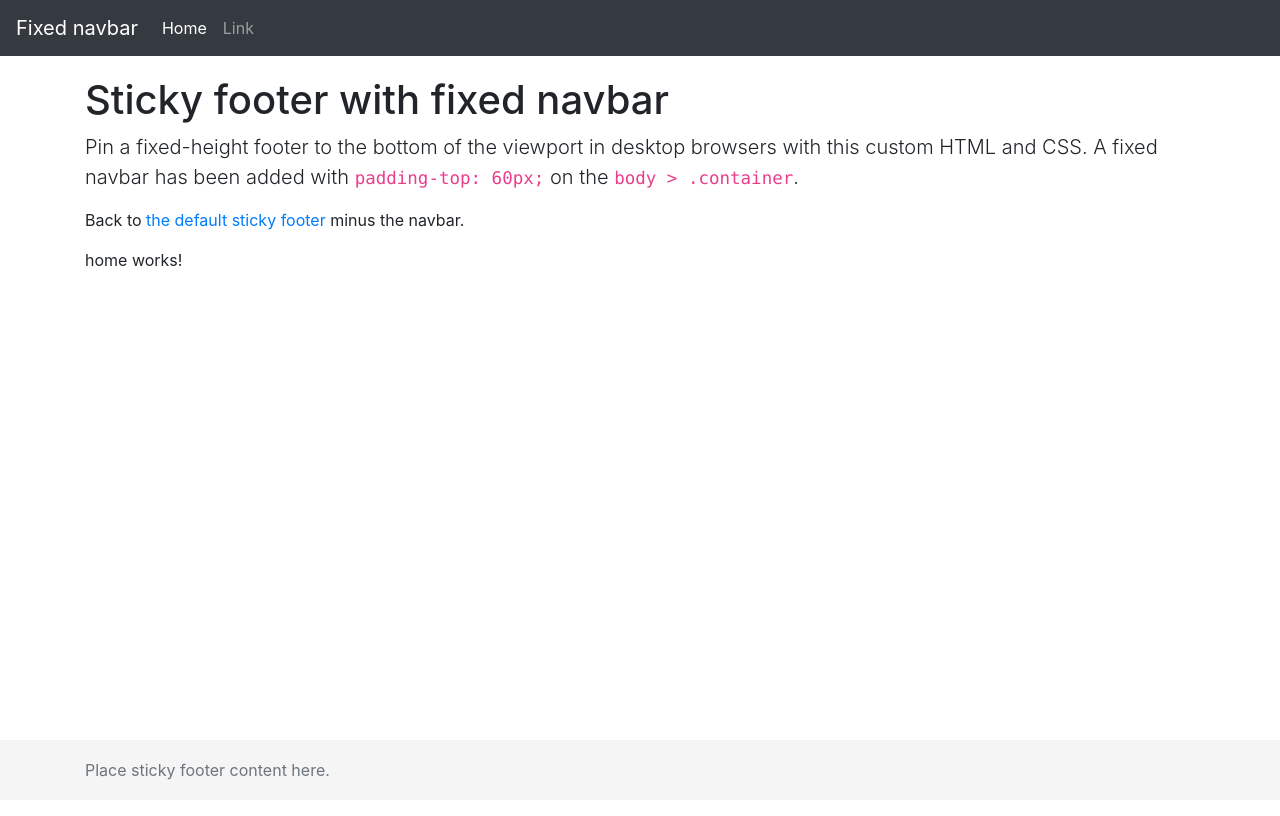
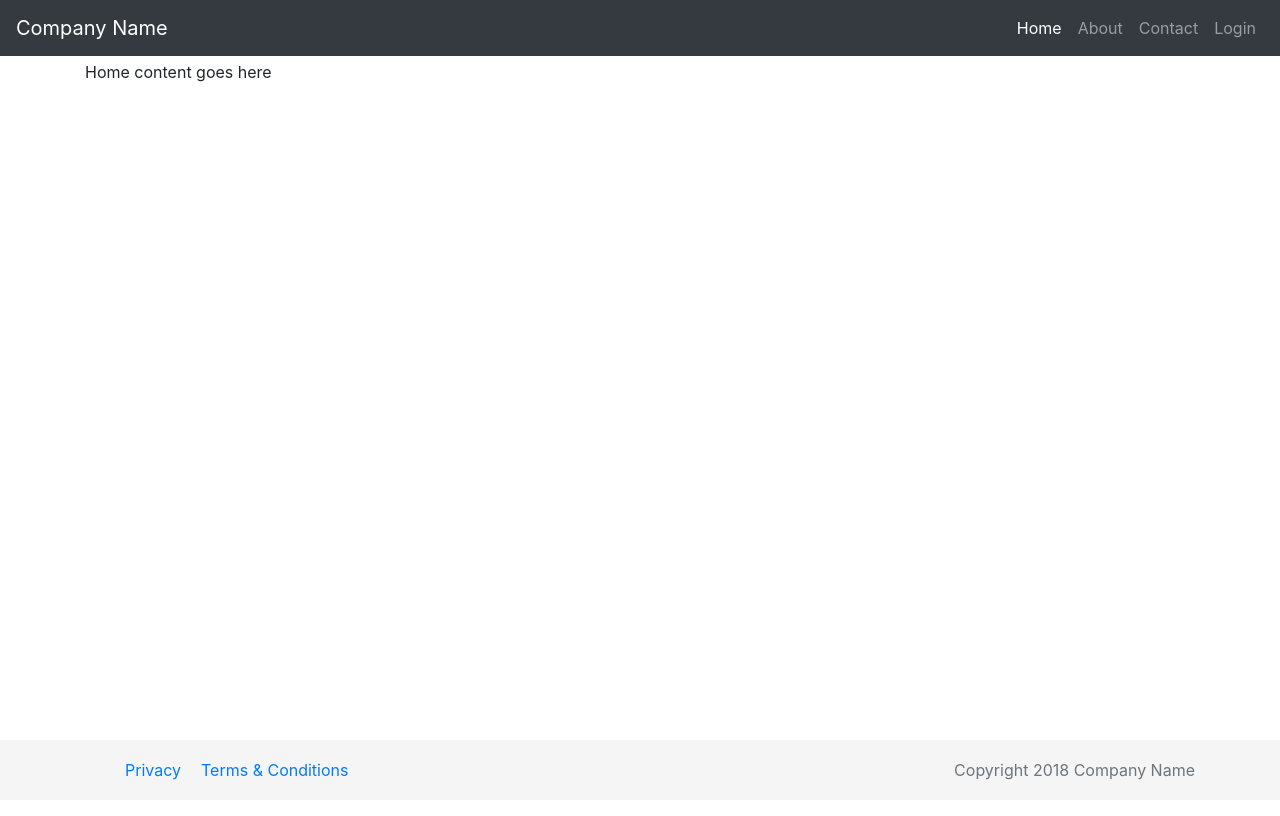
Before and after one commit to joshuajomiller/angular-starter-kit, an Angular app: page / in a window 1280 px wide. Built offline with nearby package versions, Linux system fonts and the light colour scheme.

Commit message:
Shell layout

```diff
--- a/src/app/app.component.css
+++ b/src/app/app.component.css
@@ -10,3 +10,12 @@
     line-height: 60px;
     background-color: #f5f5f5;
 }
+
+.footer_links {
+    list-style: none;
+}
+
+.footer_links li{
+    float: left;
+    margin-right: 20px;
+}
--- a/src/app/app.component.html
+++ b/src/app/app.component.html
@@ -1,16 +1,22 @@
 <div class="container body_container">
   <nav class="navbar navbar-expand-md navbar-dark fixed-top bg-dark">
-    <a class="navbar-brand" href="#">Fixed navbar</a>
+    <a class="navbar-brand" href="#">{{companyName}}</a>
     <button class="navbar-toggler" type="button" data-toggle="collapse" data-target="#navbarSupportedContent" aria-controls="navbarSupportedContent" aria-expanded="false" aria-label="Toggle navigation">
       <span class="navbar-toggler-icon"></span>
     </button>
     <div class="collapse navbar-collapse" id="navbarSupportedContent">
-      <ul class="navbar-nav mr-auto">
-        <li class="nav-item active">
-          <a class="nav-link" href="#">Home <span class="sr-only">(current)</span></a>
+      <ul class="navbar-nav ml-auto">
+        <li class="nav-item" routerLinkActive="active" [routerLinkActiveOptions]="{ exact: true }">
+          <a class="nav-link" routerLink="/">Home</a>
         </li>
-        <li class="nav-item">
-          <a class="nav-link" href="#">Link</a>
+        <li class="nav-item" routerLinkActive="active">
+          <a class="nav-link" routerLink="/about">About</a>
+        </li>
+        <li class="nav-item" routerLinkActive="active">
+          <a class="nav-link" routerLink="/contact">Contact</a>
+        </li>
+        <li class="nav-item" routerLinkActive="active">
+          <a class="nav-link" routerLink="/login">Login</a>
         </li>
       </ul>
     </div>
@@ -18,18 +24,22 @@
 
   <!-- Begin page content -->
   <div class="container">
-    <div class="mt-3">
-      <h1>Sticky footer with fixed navbar</h1>
-    </div>
-    <p class="lead">Pin a fixed-height footer to the bottom of the viewport in desktop browsers with this custom HTML and CSS. A fixed navbar has been added with <code>padding-top: 60px;</code> on the <code>body &gt; .container</code>.</p>
-    <p>Back to <a href="../sticky-footer">the default sticky footer</a> minus the navbar.</p>
-
     <router-outlet></router-outlet>
   </div>
 </div>
 
 <footer class="footer">
   <div class="container">
-    <span class="text-muted">Place sticky footer content here.</span>
+    <div class="row">
+      <div class="col-md-6 text-center">
+        <ul class="float-md-left footer_links">
+          <li><a href="#">Privacy</a></li>
+          <li><a href="#">Terms & Conditions</a></li>
+        </ul>
+      </div>
+      <div class="col-md-6 text-center">
+        <span class="float-md-right text-muted">Copyright {{copyrightYear}} {{companyName}}</span>
+      </div>
+    </div>
   </div>
 </footer>
--- a/src/app/app.component.ts
+++ b/src/app/app.component.ts
@@ -1,4 +1,5 @@
 import { Component } from '@angular/core';
+import { ActivatedRoute } from '@angular/router';
 
 @Component({
   selector: 'app-root',
@@ -7,4 +8,11 @@ import { Component } from '@angular/core';
 })
 export class AppComponent {
   title = 'app';
+  companyName: String = 'Company Name';
+  fullDate: Date = new Date();
+  copyrightYear: number;
+
+  constructor(public route: ActivatedRoute) {
+    this.copyrightYear = this.fullDate.getFullYear();
+  }
 }
--- a/src/app/home/home.component.html
+++ b/src/app/home/home.component.html
@@ -1,3 +1,3 @@
 <p>
-  home works!
+  Home content goes here
 </p>
```
